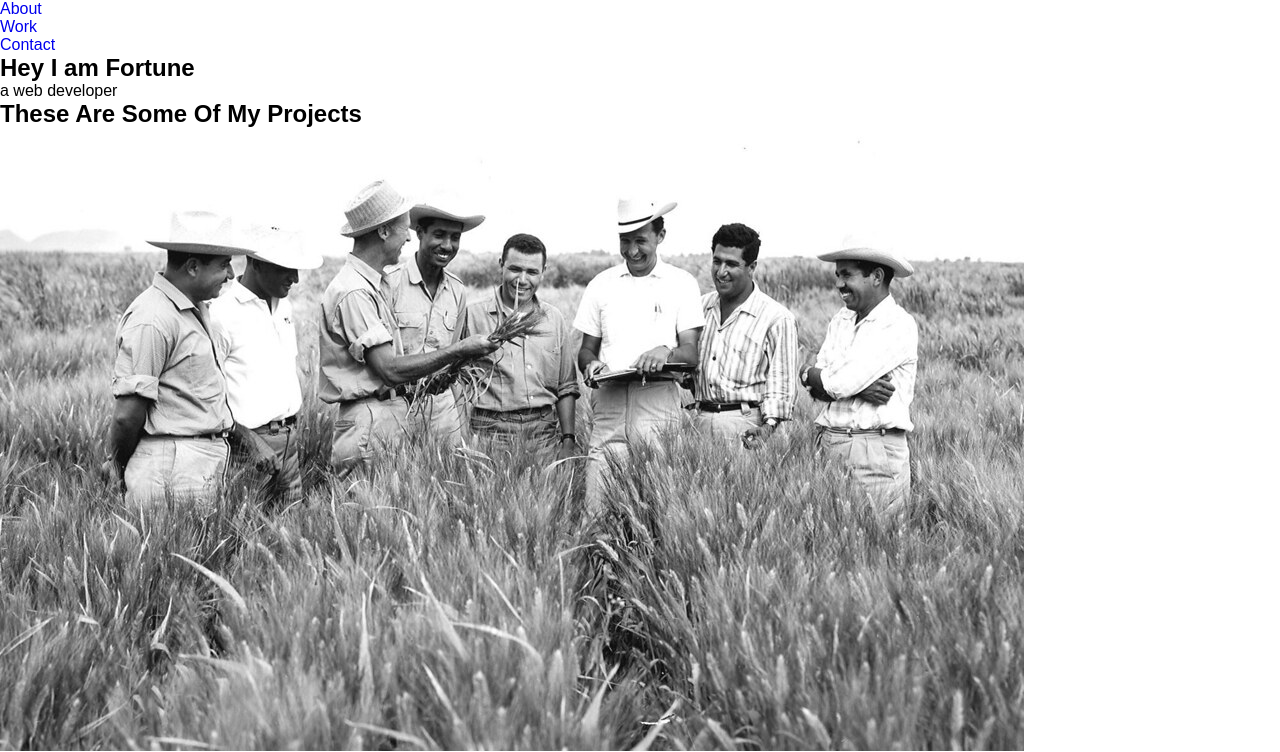
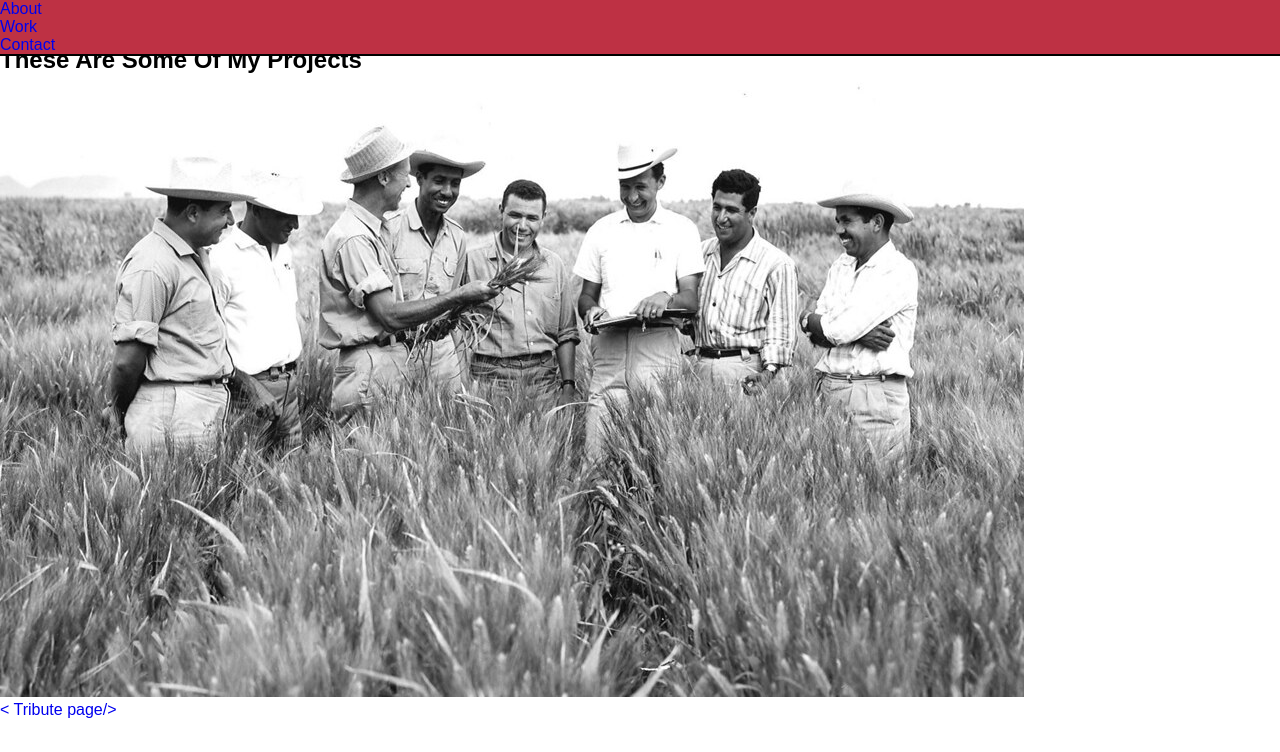
Before and after one commit to chief-07/PORTFOLIO-WEBSITE, a plain HTML site: page index.html in a window 1280 px wide. Shown: the top 752 px of the page. Drawn offline with Linux system fonts and the light colour scheme.

Commit message:
feat: added style for header

```diff
--- a/resources/css/style.css
+++ b/resources/css/style.css
@@ -13,3 +13,9 @@
 body {
   font-family: "poppins", sans-serif;
 }
+header {
+  background-color: #be3144;
+  position: fixed;
+  width: 100vw;
+  border-bottom: 2px solid rgb(0, 0, 0);
+}
```
